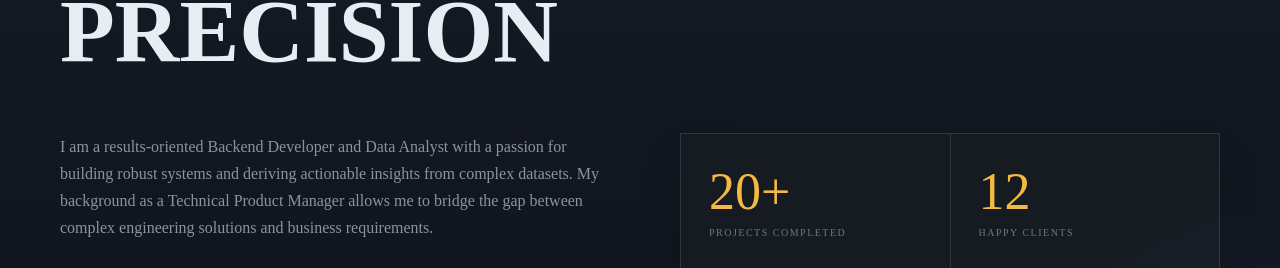
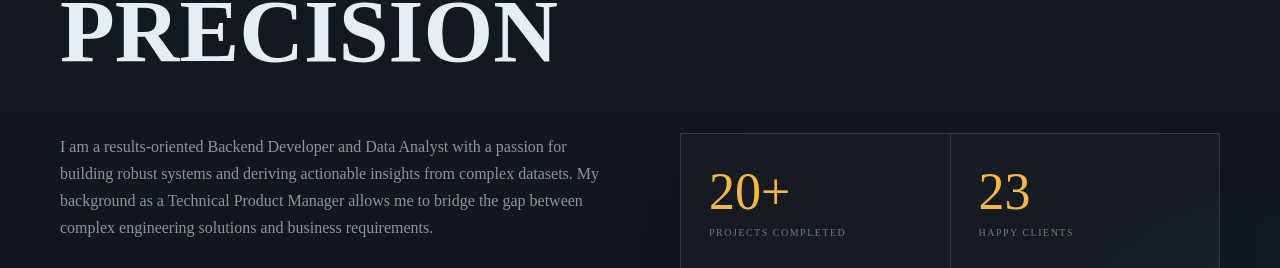
Before and after one commit to OlaYK/portfolio, a Next.js app: page / in a window 1280 px wide. Shown: the part 1046-1314 px from the top of the page. Built offline with nearby package versions, Linux system fonts and the light colour scheme; no server answers.

Commit message:
feat: Add About section component to display personal information and statistics.

```diff
--- a/components/About.tsx
+++ b/components/About.tsx
@@ -42,7 +42,7 @@ export default function About() {
                         <div className="stat-label">Projects Completed</div>
                     </div>
                     <div className="stat-box">
-                        <div className="stat-num">12</div>
+                        <div className="stat-num">23</div>
                         <div className="stat-label">Happy Clients</div>
                     </div>
                     <div className="stat-box">
```
